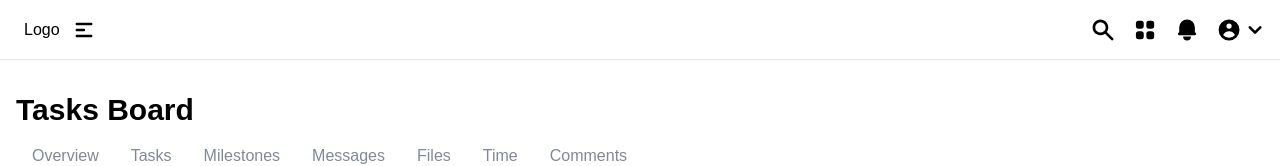
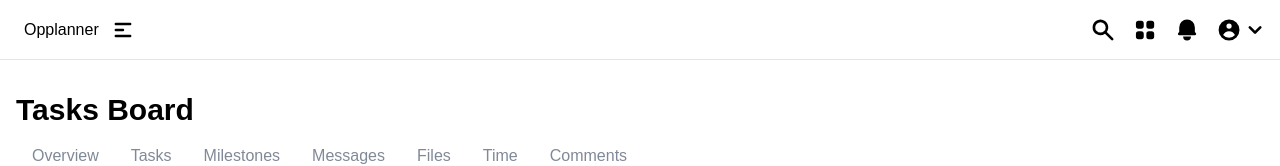
Before and after one commit to dejeloper/opplanner, a React (Vite) app: page / in a window 1280 px wide. Shown: the top 166 px of the page. Built offline with nearby package versions, Linux system fonts and the light colour scheme.

Commit message:
Update HeaderLogo component with new logo text

```diff
--- a/src/components/head/HeaderLogo.tsx
+++ b/src/components/head/HeaderLogo.tsx
@@ -3,7 +3,7 @@ import { IconMenu } from "../icons";
 export function HeaderLogo() {
   return (
     <div className="flex w-full">
-      <p className="px-3">Logo</p>
+      <p className="px-3">Opplanner</p>
       <IconMenu className="w-6 h-6" />
     </div>
   );
```
